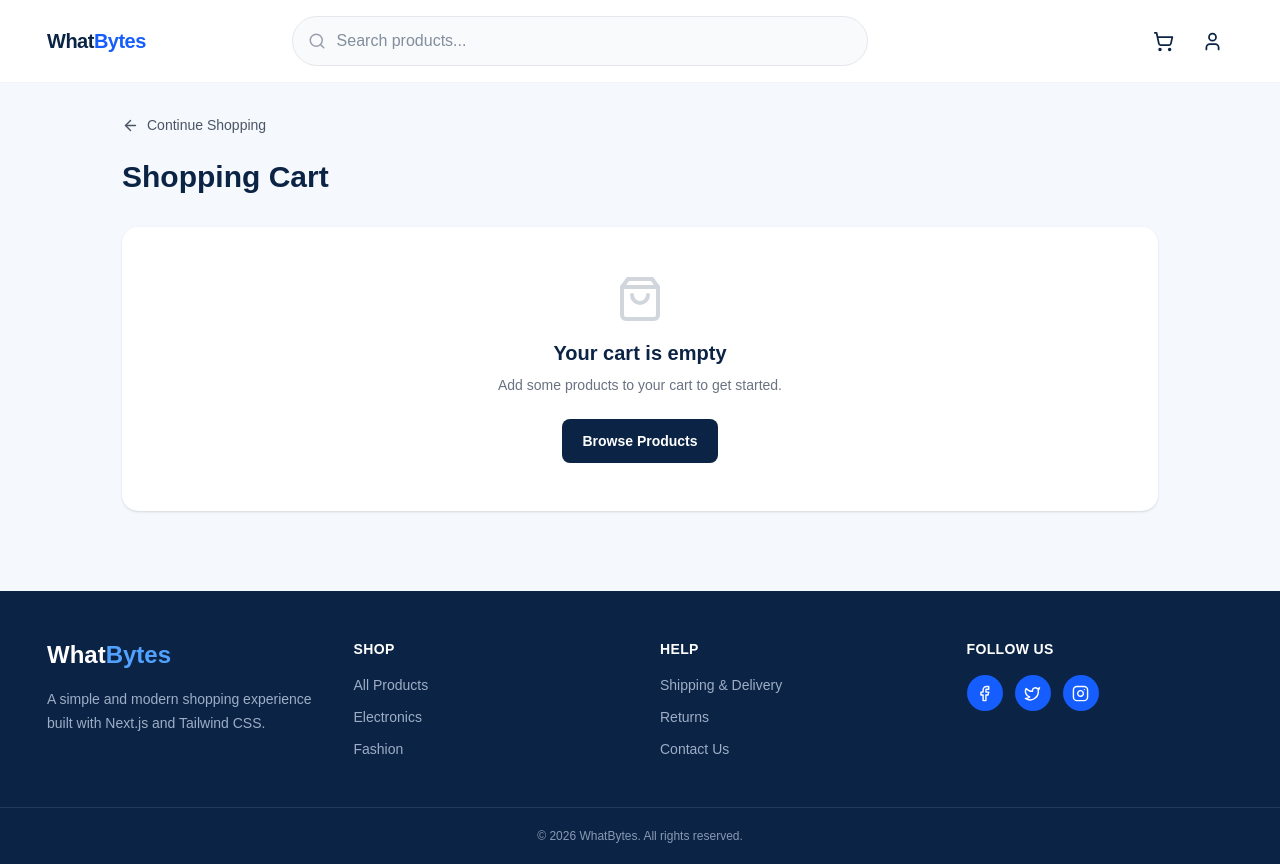
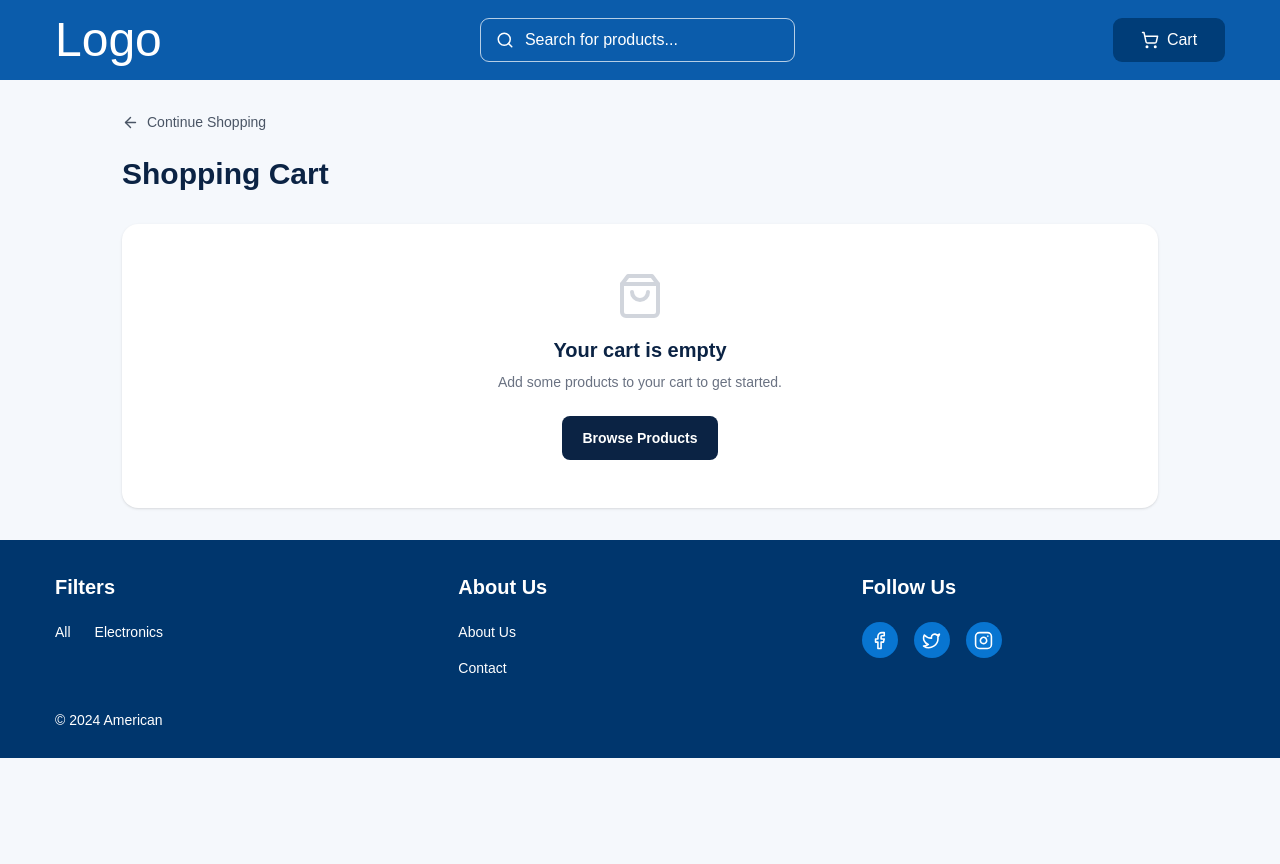
Before and after one commit to Sumit-Singh94/WhatbytesAssignment, a Next.js app: page /cart in a window 1280 px wide. After the commit the page ends 800 px from the top, so only its background shows below. Built offline with nearby package versions, Linux system fonts and the light colour scheme.

Commit message:
edited homepage logo.

```diff
--- a/components/Footer.jsx
+++ b/components/Footer.jsx
@@ -1,106 +1,94 @@
-import Link from "next/link";
-import {
-  Facebook,
-  Instagram,
-  Twitter,
-} from "lucide-react";
+import { Facebook, Instagram, Twitter } from "lucide-react";
 
 export default function Footer() {
   return (
-    <footer className="mt-12 bg-[#0b2344] text-white">
-      <div className="mx-auto grid max-w-[1250px] gap-10 px-5 py-12 sm:grid-cols-2 lg:grid-cols-4 md:px-8">
+    <footer className="w-full bg-[#00366d] text-white">
+      <div className="mx-auto grid max-w-[1250px] grid-cols-1 gap-10 px-10 py-8 sm:grid-cols-3">
+        {/* Filters */}
         <div>
-          <Link
-            href="/"
-            className="text-2xl font-extrabold"
-          >
-            What<span className="text-blue-400">Bytes</span>
-          </Link>
-
-          <p className="mt-4 max-w-xs text-sm leading-6 text-blue-100/70">
-            A simple and modern shopping experience built with
-            Next.js and Tailwind CSS.
-          </p>
-        </div>
-
-        <div>
-          <h3 className="mb-4 text-sm font-bold uppercase tracking-wide">
-            Shop
+          <h3 className="mb-5 text-[20px] font-bold">
+            Filters
           </h3>
 
-          <div className="space-y-3 text-sm text-blue-100/70">
-            <Link
-              href="/"
-              className="block transition hover:text-white"
+          <div className="flex flex-wrap gap-6 text-sm">
+            <button
+              type="button"
+              className="text-white transition hover:text-blue-200"
             >
-              All Products
-            </Link>
+              All
+            </button>
 
-            <Link
-              href="/?category=Electronics"
-              className="block transition hover:text-white"
+            <button
+              type="button"
+              className="text-white transition hover:text-blue-200"
             >
               Electronics
-            </Link>
-
-            <Link
-              href="/?category=Fashion"
-              className="block transition hover:text-white"
-            >
-              Fashion
-            </Link>
+            </button>
           </div>
         </div>
 
+        {/* About Us */}
         <div>
-          <h3 className="mb-4 text-sm font-bold uppercase tracking-wide">
-            Help
+          <h3 className="mb-5 text-[20px] font-bold">
+            About Us
           </h3>
 
-          <div className="space-y-3 text-sm text-blue-100/70">
-            <p>Shipping & Delivery</p>
-            <p>Returns</p>
-            <p>Contact Us</p>
+          <div className="space-y-4 text-sm">
+            <button
+              type="button"
+              className="block text-white transition hover:text-blue-200"
+            >
+              About Us
+            </button>
+
+            <button
+              type="button"
+              className="block text-white transition hover:text-blue-200"
+            >
+              Contact
+            </button>
           </div>
         </div>
 
+        {/* Follow Us */}
         <div>
-          <h3 className="mb-4 text-sm font-bold uppercase tracking-wide">
+          <h3 className="mb-5 text-[20px] font-bold">
             Follow Us
           </h3>
 
-          <div className="flex gap-3">
+          <div className="flex items-center gap-4">
             <a
               href="#"
               aria-label="Facebook"
-              className="flex h-9 w-9 items-center justify-center rounded-full bg-blue-600 transition hover:bg-blue-500"
+              className="flex h-9 w-9 items-center justify-center rounded-full bg-[#0875d1] transition hover:bg-[#0b8bea]"
             >
-              <Facebook size={17} />
+              <Facebook size={19} />
             </a>
 
             <a
               href="#"
               aria-label="Twitter"
-              className="flex h-9 w-9 items-center justify-center rounded-full bg-blue-600 transition hover:bg-blue-500"
+              className="flex h-9 w-9 items-center justify-center rounded-full bg-[#0875d1] transition hover:bg-[#0b8bea]"
             >
-              <Twitter size={17} />
+              <Twitter size={19} />
             </a>
 
             <a
               href="#"
               aria-label="Instagram"
-              className="flex h-9 w-9 items-center justify-center rounded-full bg-blue-600 transition hover:bg-blue-500"
+              className="flex h-9 w-9 items-center justify-center rounded-full bg-[#0875d1] transition hover:bg-[#0b8bea]"
             >
-              <Instagram size={17} />
+              <Instagram size={19} />
             </a>
           </div>
         </div>
       </div>
 
-      <div className="border-t border-white/10">
-        <div className="mx-auto max-w-[1250px] px-5 py-5 text-center text-xs text-blue-100/60 md:px-8">
-          © {new Date().getFullYear()} WhatBytes. All rights reserved.
-        </div>
+      {/* Copyright */}
+      <div className="mx-auto max-w-[1250px] px-10 pb-7">
+        <p className="text-sm text-white">
+          © 2024 American
+        </p>
       </div>
     </footer>
   );
--- a/components/Header.jsx
+++ b/components/Header.jsx
@@ -1,7 +1,6 @@
 "use client";
 
-import Link from "next/link";
-import { Search, ShoppingCart, User } from "lucide-react";
+import { Search, ShoppingCart } from "lucide-react";
 import { useState } from "react";
 import { useRouter, useSearchParams } from "next/navigation";
 import { useStore } from "@/components/StoreProvider";
@@ -9,14 +8,13 @@ import { useStore } from "@/components/StoreProvider";
 export default function Header() {
   const router = useRouter();
   const searchParams = useSearchParams();
-
   const { cartCount } = useStore();
 
   const [search, setSearch] = useState(
     searchParams.get("search") || ""
   );
 
-  function handleSubmit(event) {
+  function handleSearch(event) {
     event.preventDefault();
 
     const params = new URLSearchParams(searchParams.toString());
@@ -30,73 +28,79 @@ export default function Header() {
     router.push(`/?${params.toString()}`);
   }
 
+  function goToCart() {
+    router.push("/cart");
+  }
+
   return (
-    <header className="sticky top-0 z-50 border-b border-gray-100 bg-white">
-      <div className="mx-auto flex max-w-[1250px] items-center gap-4 px-5 py-4 md:px-8">
-        <Link
-          href="/"
-          className="shrink-0 text-xl font-extrabold tracking-tight text-[#0b2344]"
+    <header className="w-full bg-[#0b5cab]">
+      <div className="mx-auto flex h-[80px] max-w-[1250px] items-center justify-between px-5 md:px-10">
+
+        <div className="shrink-0">
+          <button
+            type="button"
+            onClick={() => router.push("/")}
+            className="!text-5xl font-bold leading-none text-white"
           >
-          What<span className="text-blue-600">Bytes</span>
-        </Link>
+            Logo
+          </button>
+        </div>
 
+        {/* Search */}
         <form
-          onSubmit={handleSubmit}
-          className="mx-auto hidden max-w-xl flex-1 md:block"
+          onSubmit={handleSearch}
+          className="mx-6 hidden w-full max-w-[315px] sm:block"
         >
           <div className="relative">
             <Search
               size={18}
-              className="absolute left-4 top-1/2 -translate-y-1/2 text-gray-400"
+              strokeWidth={2}
+              className="absolute left-4 top-1/2 -translate-y-1/2 text-white"
             />
 
             <input
               type="text"
               value={search}
               onChange={(event) => setSearch(event.target.value)}
-              placeholder="Search products..."
-              className="w-full rounded-full border border-gray-200 bg-gray-50 py-3 pl-11 pr-4 text-sm outline-none transition focus:border-blue-500 focus:bg-white"
+              placeholder="Search for products..."
+              className="h-[44px] w-full rounded-[9px] border border-white/70 bg-transparent pl-11 pr-4 text-sm text-white outline-none placeholder:text-white focus:border-white"
             />
           </div>
         </form>
 
-        <div className="ml-auto flex items-center gap-2">
-          <Link
-            href="/cart"
-            className="relative rounded-full p-2.5 text-[#0b2344] transition hover:bg-blue-50"
+        {/* Cart */}
+        <button
+          type="button"
+          onClick={goToCart}
+          className="flex h-[44px] min-w-[112px] items-center justify-center gap-2 rounded-[9px] bg-[#003d78] px-5 text-sm font-semibold text-white transition hover:bg-[#003566]"
         >
-            <ShoppingCart size={21} />
+          <ShoppingCart size={18} />
+
+          <span>Cart</span>
 
           {cartCount > 0 && (
-              <span className="absolute -right-1 -top-1 flex h-5 min-w-5 items-center justify-center rounded-full bg-blue-600 px-1 text-[10px] font-bold text-white">
+            <span className="flex h-5 min-w-5 items-center justify-center rounded-full bg-white px-1 text-xs font-bold text-[#003d78]">
               {cartCount}
             </span>
           )}
-          </Link>
-
-          <button
-            type="button"
-            className="rounded-full p-2.5 text-[#0b2344] transition hover:bg-blue-50"
-          >
-            <User size={21} />
         </button>
       </div>
-      </div>
 
-      <div className="border-t border-gray-100 px-5 py-3 md:hidden">
-        <form onSubmit={handleSubmit}>
+      {/* Mobile Search */}
+      <div className="px-5 pb-4 sm:hidden">
+        <form onSubmit={handleSearch}>
           <div className="relative">
             <Search
               size={17}
-              className="absolute left-4 top-1/2 -translate-y-1/2 text-gray-400"
+              className="absolute left-4 top-1/2 -translate-y-1/2 text-white"
             />
 
             <input
               type="text"
               value={search}
               onChange={(event) => setSearch(event.target.value)}
-              placeholder="Search products..."
-              className="w-full rounded-full border border-gray-200 bg-gray-50 py-2.5 pl-10 pr-4 text-sm outline-none focus:border-blue-500"
+              placeholder="Search for products..."
+              className="h-[42px] w-full rounded-[9px] border border-white/70 bg-transparent pl-10 pr-4 text-sm text-white outline-none placeholder:text-white"
             />
           </div>
         </form>
```
Also changed, not shown: package.json (+6 -5 lines). Lines whose indentation alone changed are shown as unchanged.
